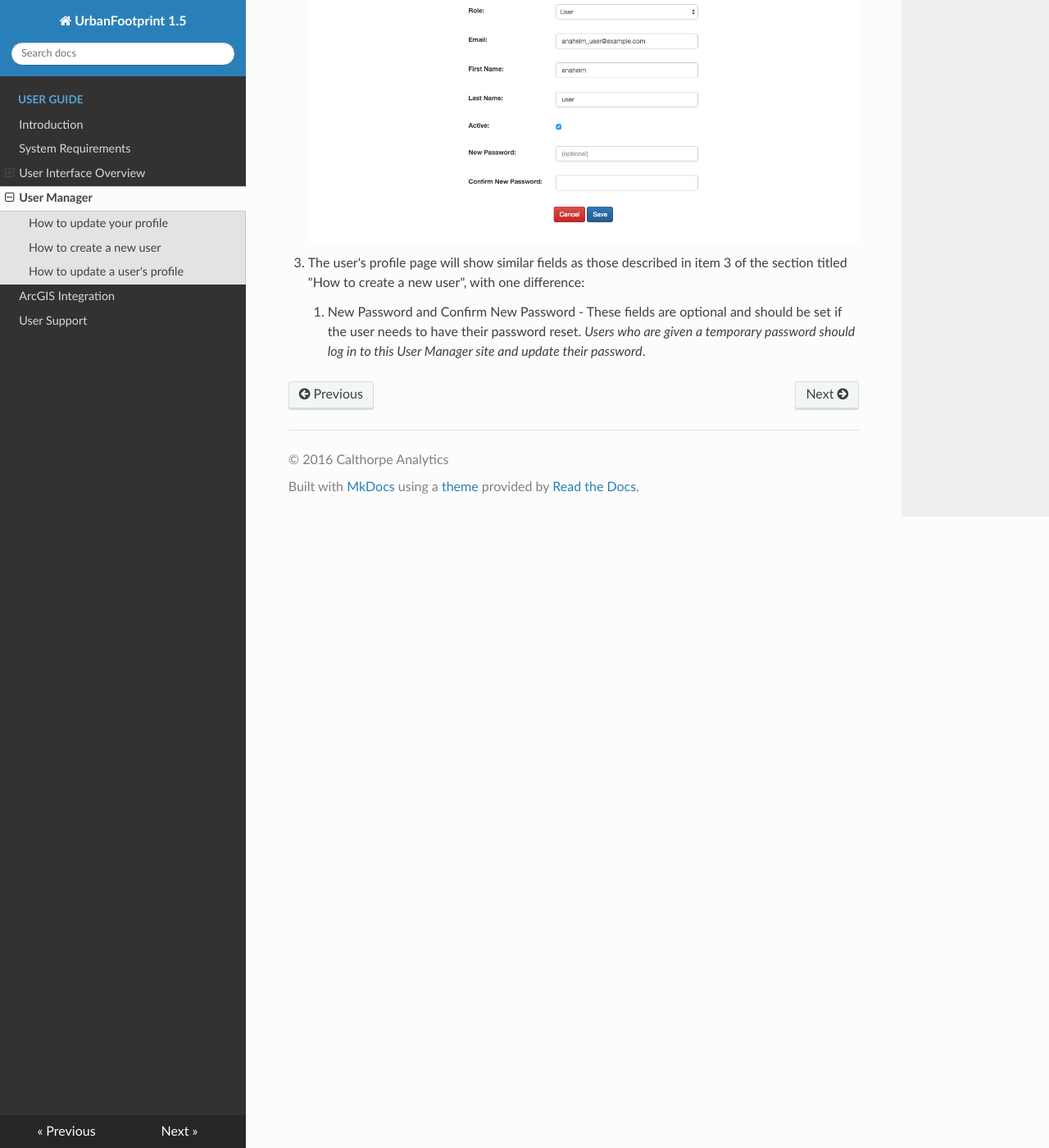
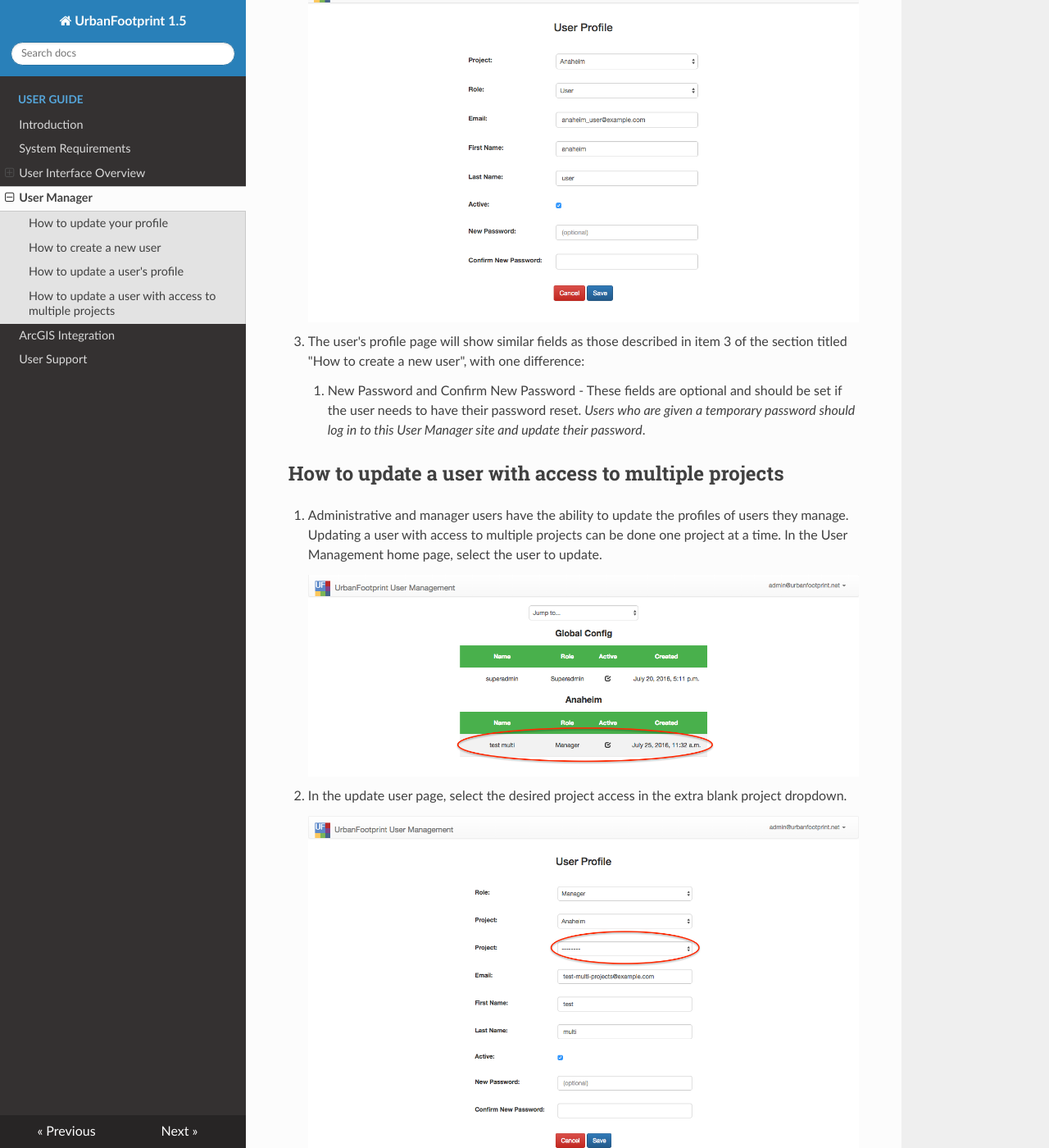
Before and after one commit to CalthorpeAnalytics/urbanfootprint-docs-1.5, an MkDocs documentation site: the page built from docs/user_manager.md, in a window 1280 px wide and 1400 px high, scrolled down 3274 px. Shown: the whole window at 82% size. Built offline with MkDocs 1.6.1, drawn with Linux system fonts in a browser that asks for light colours; nearby versions of some CDN libraries; old or Windows-style settings are respelled for this version of MkDocs; some of the changed text lies outside the part shown.

Commit message:
adding instructions on updating users to access multiple project

```diff
--- a/docs/user_manager.md
+++ b/docs/user_manager.md
@@ -7,6 +7,7 @@
 * How to update your profile
 * How to create a new user
 * How to update a user's profile
+* How to update a user with access to multiple projects
 
 The user manager can be accessed from the user profile dropdown 'Manage Users' in the right hand corner of UrbanFootprint.
 
@@ -42,6 +43,9 @@
 
 3. The form contains the following fields:
     1. Project - This property associates the user to a municipality (or administrative group).
+
+        >**Note:** to create a user with access to multiple projects, see [How to update a user with access to multiple projects](/user_manager/#how-to-update-a-user-with-access-to-multiple-projects)
+
     2. Role - The role the user fulfills e.g.: 'Admin' or 'User'
     3. Name - This field is optional.
     4. Email - The email address of the user to be created; it must not already be used for another UrbanFootprint account.
@@ -63,3 +67,19 @@
 3. The user's profile page will show similar fields as those described in item 3 of the section titled "How to create a new user", with one difference:
     1. New Password and Confirm New Password - These fields are optional and should be set if the user needs to have their password reset. _Users who are
 given a temporary password should log in to this User Manager site and update their password_.
+
+## How to update a user with access to multiple projects
+
+1. Administrative and manager users have the ability to update the profiles of users they manage. Updating a user with access to multiple projects can be done one project at a time. In the User Management home page, select the user to update.
+
+    ![home page](images/user_manager_adding_multi_project_home_page.png)
+
+2. In the update user page, select the desired project access in the extra blank project dropdown.
+
+    ![update multi page](images/user_manager_add_multi_project_update_user.png)
+
+3. Click save to add project access to the user.
+
+    ![update multi projects save](images/user_manager_add_multi_project_save.png)
+
+4. To add access to another project to the same user, repeat steps 1-3.
```
Also changed, not shown: docs/images/user_manager_add_multi_project_save.png (added), docs/images/user_manager_add_multi_project_update_user.png (added), docs/images/user_manager_adding_multi_project_home_page.png (added).
